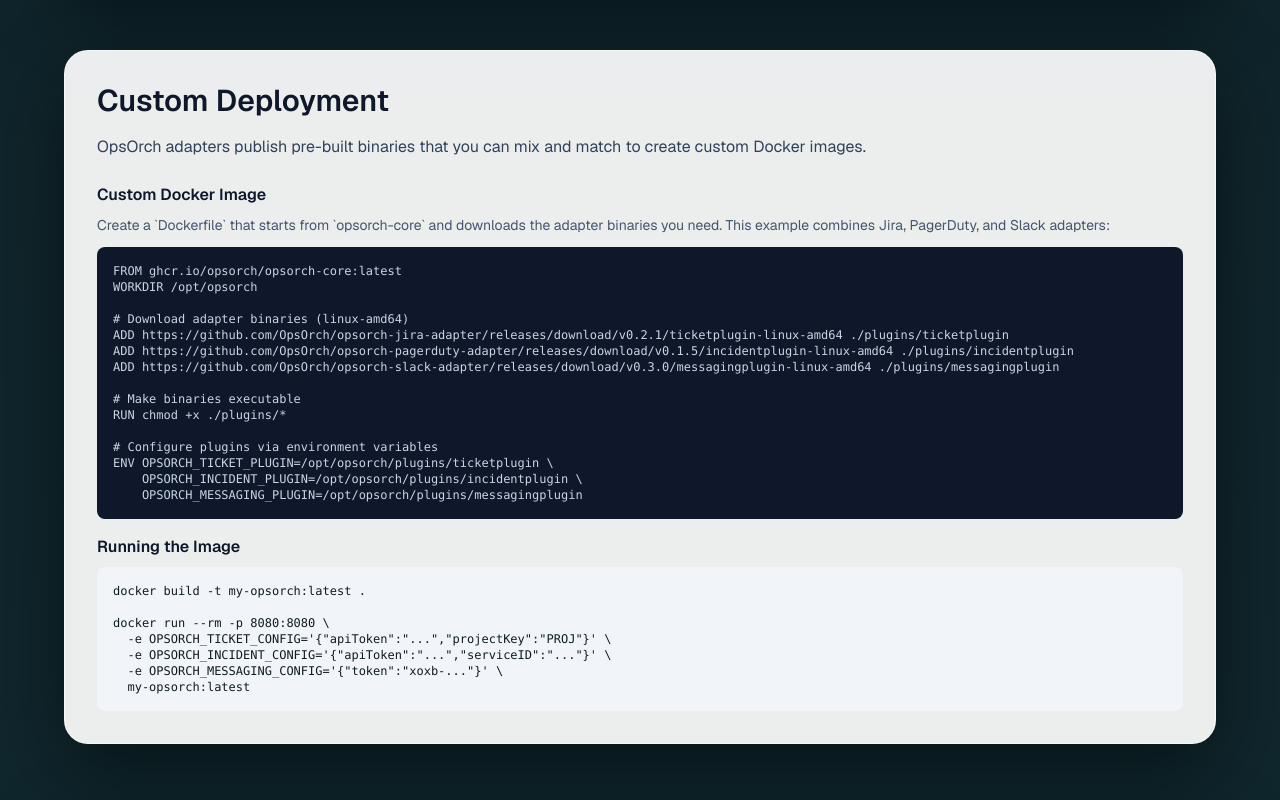
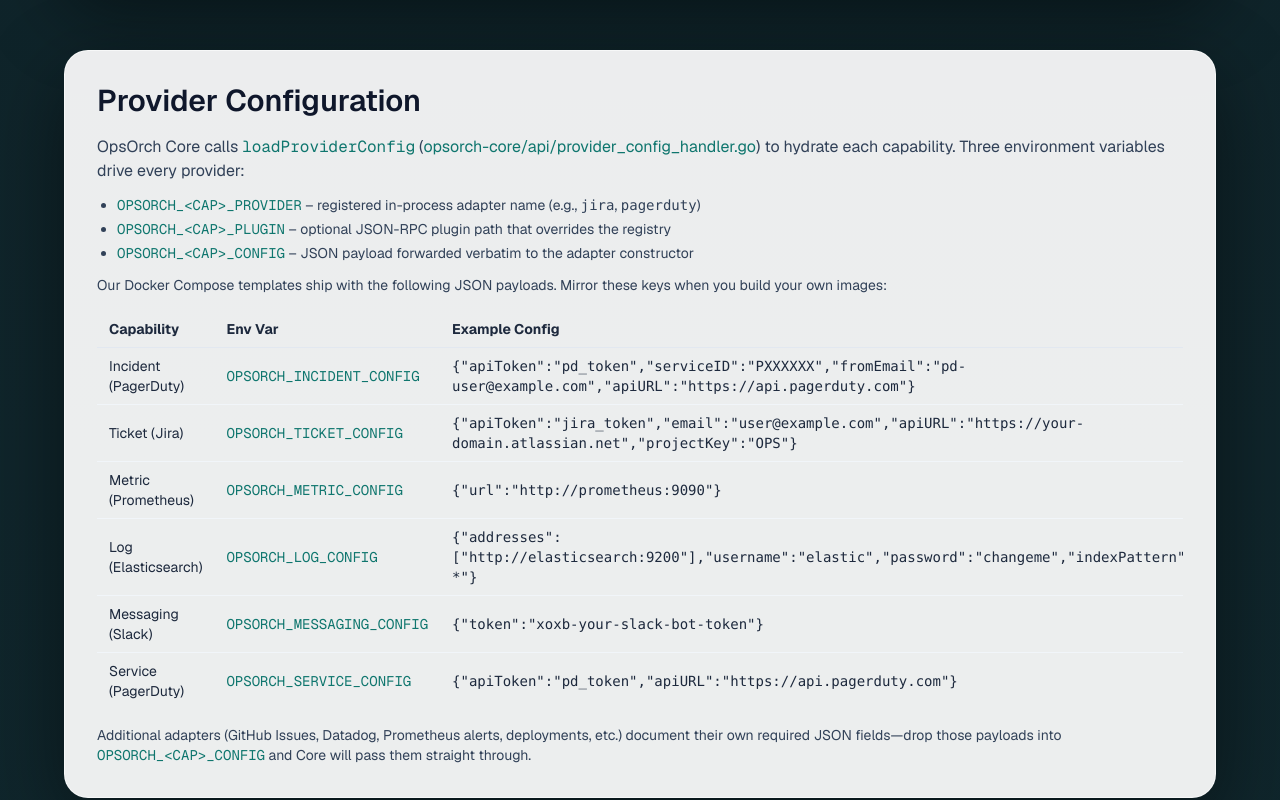
Before and after one commit to OpsOrch/opsorch-com, a Next.js app: page /docs in a window 1280 px wide. Shown: the part 6760-7560 px from the top of the page. Built offline with nearby package versions, Linux system fonts and the light colour scheme.

Commit message:
Updated provider configuration/compose fixes.

```diff
--- a/app/docs/page.tsx
+++ b/app/docs/page.tsx
@@ -623,6 +623,74 @@
                     </div>
                 </section>
 
+                <section className="opsorch-card opsorch-card--light p-8">
+                    <h2 className="text-3xl font-semibold text-slate-900">Provider Configuration</h2>
+                    <p className="mt-4 text-slate-700">
+                        OpsOrch Core calls <code className="font-mono text-[#0f766e]">loadProviderConfig</code> (<Link
+                            href="https://github.com/OpsOrch/opsorch-core/blob/main/api/provider_config_handler.go"
+                            target="_blank"
+                            rel="noopener noreferrer"
+                            className="text-[#0f766e] hover:underline"
+                        >
+                            opsorch-core/api/provider_config_handler.go
+                        </Link>) to hydrate each capability. Three environment variables drive every provider:
+                    </p>
+                    <ul className="mt-3 list-disc space-y-1 pl-5 text-sm text-slate-700">
+                        <li><code className="font-mono text-[#0f766e]">OPSORCH_&lt;CAP&gt;_PROVIDER</code> – registered in-process adapter name (e.g., <code>jira</code>, <code>pagerduty</code>)</li>
+                        <li><code className="font-mono text-[#0f766e]">OPSORCH_&lt;CAP&gt;_PLUGIN</code> – optional JSON-RPC plugin path that overrides the registry</li>
+                        <li><code className="font-mono text-[#0f766e]">OPSORCH_&lt;CAP&gt;_CONFIG</code> – JSON payload forwarded verbatim to the adapter constructor</li>
+                    </ul>
+                    <p className="mt-3 text-sm text-slate-700">
+                        Our Docker Compose templates ship with the following JSON payloads. Mirror these keys when you build your own images:
+                    </p>
+                    <div className="mt-4 overflow-x-auto">
+                        <table className="min-w-full border-collapse text-sm text-slate-800">
+                            <thead>
+                                <tr className="text-left">
+                                    <th className="border-b border-slate-200 px-3 py-2">Capability</th>
+                                    <th className="border-b border-slate-200 px-3 py-2">Env Var</th>
+                                    <th className="border-b border-slate-200 px-3 py-2">Example Config</th>
+                                </tr>
+                            </thead>
+                            <tbody>
+                                <tr>
+                                    <td className="border-b border-slate-100 px-3 py-2">Incident (PagerDuty)</td>
+                                    <td className="border-b border-slate-100 px-3 py-2"><code className="font-mono text-[#0f766e]">OPSORCH_INCIDENT_CONFIG</code></td>
+                                    <td className="border-b border-slate-100 px-3 py-2"><code>{`{"apiToken":"pd_token","serviceID":"PXXXXXX","fromEmail":"pd-user@example.com","apiURL":"https://api.pagerduty.com"}`}</code></td>
+                                </tr>
+                                <tr>
+                                    <td className="border-b border-slate-100 px-3 py-2">Ticket (Jira)</td>
+                                    <td className="border-b border-slate-100 px-3 py-2"><code className="font-mono text-[#0f766e]">OPSORCH_TICKET_CONFIG</code></td>
+                                    <td className="border-b border-slate-100 px-3 py-2"><code>{`{"apiToken":"jira_token","email":"user@example.com","apiURL":"https://your-domain.atlassian.net","projectKey":"OPS"}`}</code></td>
+                                </tr>
+                                <tr>
+                                    <td className="border-b border-slate-100 px-3 py-2">Metric (Prometheus)</td>
+                                    <td className="border-b border-slate-100 px-3 py-2"><code className="font-mono text-[#0f766e]">OPSORCH_METRIC_CONFIG</code></td>
+                                    <td className="border-b border-slate-100 px-3 py-2"><code>{`{"url":"http://prometheus:9090"}`}</code></td>
+                                </tr>
+                                <tr>
+                                    <td className="border-b border-slate-100 px-3 py-2">Log (Elasticsearch)</td>
+                                    <td className="border-b border-slate-100 px-3 py-2"><code className="font-mono text-[#0f766e]">OPSORCH_LOG_CONFIG</code></td>
+                                    <td className="border-b border-slate-100 px-3 py-2"><code>{`{"addresses":["http://elasticsearch:9200"],"username":"elastic","password":"changeme","indexPattern":"logs-*"}`}</code></td>
+                                </tr>
+                                <tr>
+                                    <td className="border-b border-slate-100 px-3 py-2">Messaging (Slack)</td>
+                                    <td className="border-b border-slate-100 px-3 py-2"><code className="font-mono text-[#0f766e]">OPSORCH_MESSAGING_CONFIG</code></td>
+                                    <td className="border-b border-slate-100 px-3 py-2"><code>{`{"token":"xoxb-your-slack-bot-token"}`}</code></td>
+                                </tr>
+                                <tr>
+                                    <td className="px-3 py-2">Service (PagerDuty)</td>
+                                    <td className="px-3 py-2"><code className="font-mono text-[#0f766e]">OPSORCH_SERVICE_CONFIG</code></td>
+                                    <td className="px-3 py-2"><code>{`{"apiToken":"pd_token","apiURL":"https://api.pagerduty.com"}`}</code></td>
+                                </tr>
+                            </tbody>
+                        </table>
+                    </div>
+                    <p className="mt-4 text-sm text-slate-700">
+                        Additional adapters (GitHub Issues, Datadog, Prometheus alerts, deployments, etc.) document their own required JSON fields—drop those payloads into <code className="font-mono text-[#0f766e]">OPSORCH_&lt;CAP&gt;_CONFIG</code> and Core will pass them straight through.
+                    </p>
+                </section>
+
                 {/* Deployment */}
                 <section className="opsorch-card opsorch-card--light p-8">
                     <h2 className="text-3xl font-semibold text-slate-900">Custom Deployment</h2>
@@ -662,9 +730,9 @@
                                 <code>{`docker build -t my-opsorch:latest .
 
 docker run --rm -p 8080:8080 \\
-  -e OPSORCH_TICKET_CONFIG='{"apiToken":"...","projectKey":"PROJ"}' \\
-  -e OPSORCH_INCIDENT_CONFIG='{"apiToken":"...","serviceID":"..."}' \\
-  -e OPSORCH_MESSAGING_CONFIG='{"token":"xoxb-..."}' \\
+  -e OPSORCH_TICKET_CONFIG='{"apiToken":"...","email":"user@example.com","apiURL":"https://your-domain.atlassian.net","projectKey":"PROJ"}' \\
+  -e OPSORCH_INCIDENT_CONFIG='{"apiToken":"...","serviceID":"PXXXXXX","fromEmail":"pagerduty-user@example.com","apiURL":"https://api.pagerduty.com"}' \\
+  -e OPSORCH_MESSAGING_CONFIG='{"token":"xoxb-your-slack-bot-token"}' \\
   my-opsorch:latest`}</code>
                             </pre>
                         </div>
```
